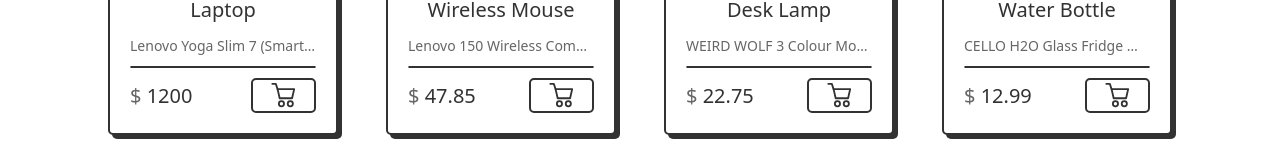
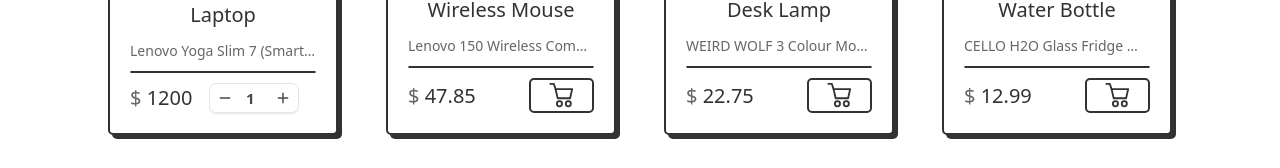
Before and after one commit to furqi-code/React_E-commerce, a React app: page / in a window 1280 px wide. Both pictures are taken after a click on the button 283 px from the left and 380 px from the top of the page. Shown: the part 285-453 px from the top of the page. Built offline with nearby package versions, Linux system fonts and the light colour scheme.

Commit message:
feat: enable cart item quantity management on home page also

```diff
--- a/src/components/productCard.jsx
+++ b/src/components/productCard.jsx
@@ -1,8 +1,15 @@
-import { useContext } from "react";
+import { useContext, useState } from "react";
 import { ProductContext } from "../store/productContext";
 
 export function Card({ id, name, description, MRP, img }) {
-  const { addToCart } = useContext(ProductContext);
+  const [isAddingtoCart, setIsAddingtoCart] = useState(false);
+  const { addToCart, increaseQnty, decreaseQnty, wishlist } = useContext(ProductContext);
+  const addedCartItem = wishlist.find((item) => {
+    if (item.id === id) {
+      return item;
+    }
+  });
+
   return (
     <div class="card">
       <div class="card-img">
@@ -17,7 +24,14 @@
         <div class="card-price">
           <span>$</span> {MRP}
         </div>
-        <button class="card-btn myBtn" onClick={() => addToCart(id)}>
+        {isAddingtoCart === false ? (
+          <button
+            class="card-btn myBtn"
+            onClick={() => {
+              addToCart(id);
+              setIsAddingtoCart(true);
+            }}
+          >
             <svg xmlns="http://www.w3.org/2000/svg" viewBox="0 0 512 512">
               <path d="m397.78 316h-205.13a15 15 0 0 1 -14.65-11.67l-34.54-150.48a15 15 0 0 1 14.62-18.36h274.27a15 15 0 0 1 14.65 18.36l-34.6 150.48a15 15 0 0 1 -14.62 11.67zm-193.19-30h181.25l27.67-120.48h-236.6z"></path>
               <path d="m222 450a57.48 57.48 0 1 1 57.48-57.48 57.54 57.54 0 0 1 -57.48 57.48zm0-84.95a27.48 27.48 0 1 0 27.48 27.47 27.5 27.5 0 0 0 -27.48-27.47z"></path>
@@ -25,6 +39,61 @@
               <path d="m158.08 165.49a15 15 0 0 1 -14.23-10.26l-25.71-77.23h-47.44a15 15 0 1 1 0-30h58.3a15 15 0 0 1 14.23 10.26l29.13 87.49a15 15 0 0 1 -14.23 19.74z"></path>
             </svg>
           </button>
+        ) : (
+          <div class="quantity" style={{ width: "90px" }}>
+            <button
+              className="myBtn"
+              onClick={() => {
+                decreaseQnty(id);
+                // state pehle update hojata h lekin re-render nhi hota and we never re-assign quantity to zero
+                // instead removing the cart item from the wishlist isiliye ( === 0) condition work nhi krrha tha
+                if (addedCartItem.quantity <= 1) {
+                  console.log("state false krdo");
+                  setIsAddingtoCart(false);
+                }
+              }}
+            >
+              <svg
+                fill="none"
+                viewBox="0 0 24 24"
+                height="14"
+                width="14"
+                xmlns="http://www.w3.org/2000/svg"
+              >
+                <path
+                  stroke-linejoin="round"
+                  stroke-linecap="round"
+                  stroke-width="2.5"
+                  stroke="#47484b"
+                  d="M20 12L4 12"
+                ></path>
+              </svg>
+            </button>
+            <label>{addedCartItem.quantity}</label>
+            <button
+              className="myBtn"
+              onClick={() => {
+                increaseQnty(id);
+              }}
+            >
+              <svg
+                fill="none"
+                viewBox="0 0 24 24"
+                height="14"
+                width="14"
+                xmlns="http://www.w3.org/2000/svg"
+              >
+                <path
+                  stroke-linejoin="round"
+                  stroke-linecap="round"
+                  stroke-width="2.5"
+                  stroke="#47484b"
+                  d="M12 4V20M20 12H4"
+                ></path>
+              </svg>
+            </button>
+          </div>
+        )}
       </div>
     </div>
   );
```
Lines whose indentation alone changed are shown as unchanged.
